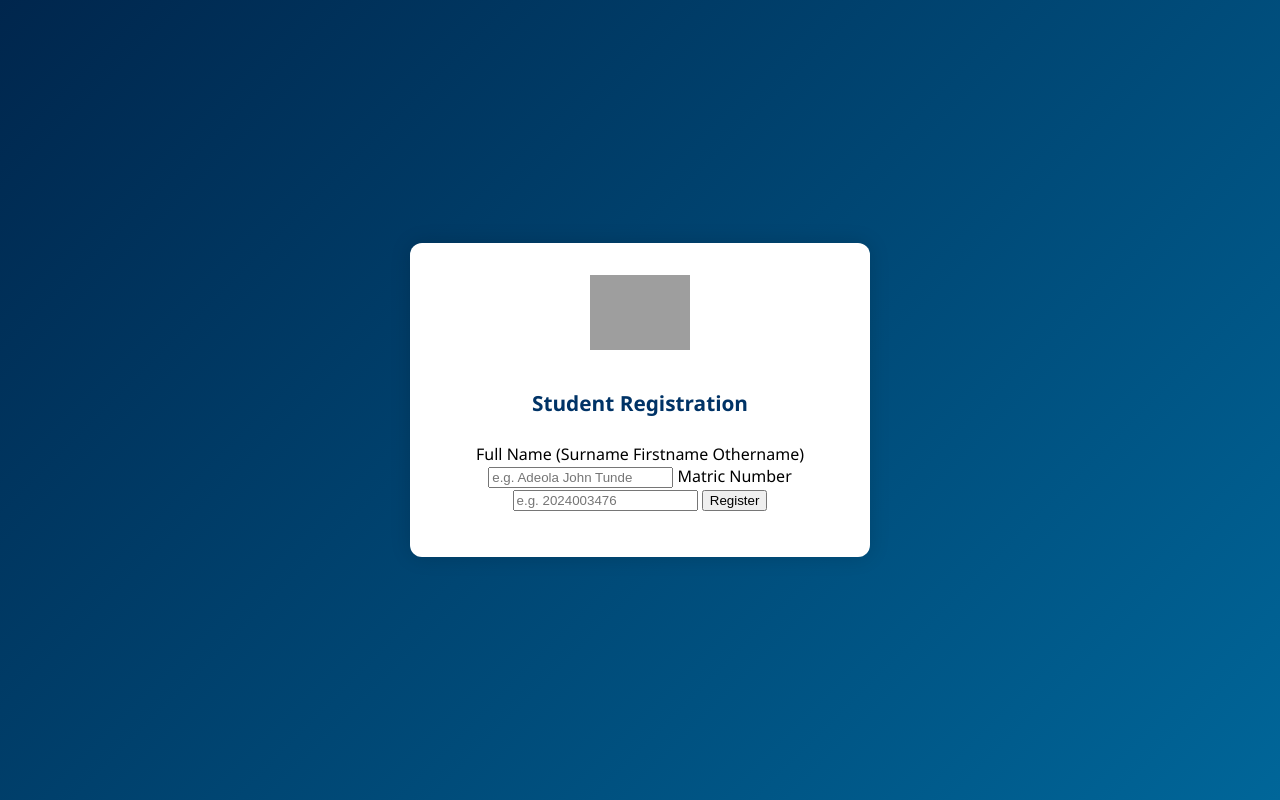
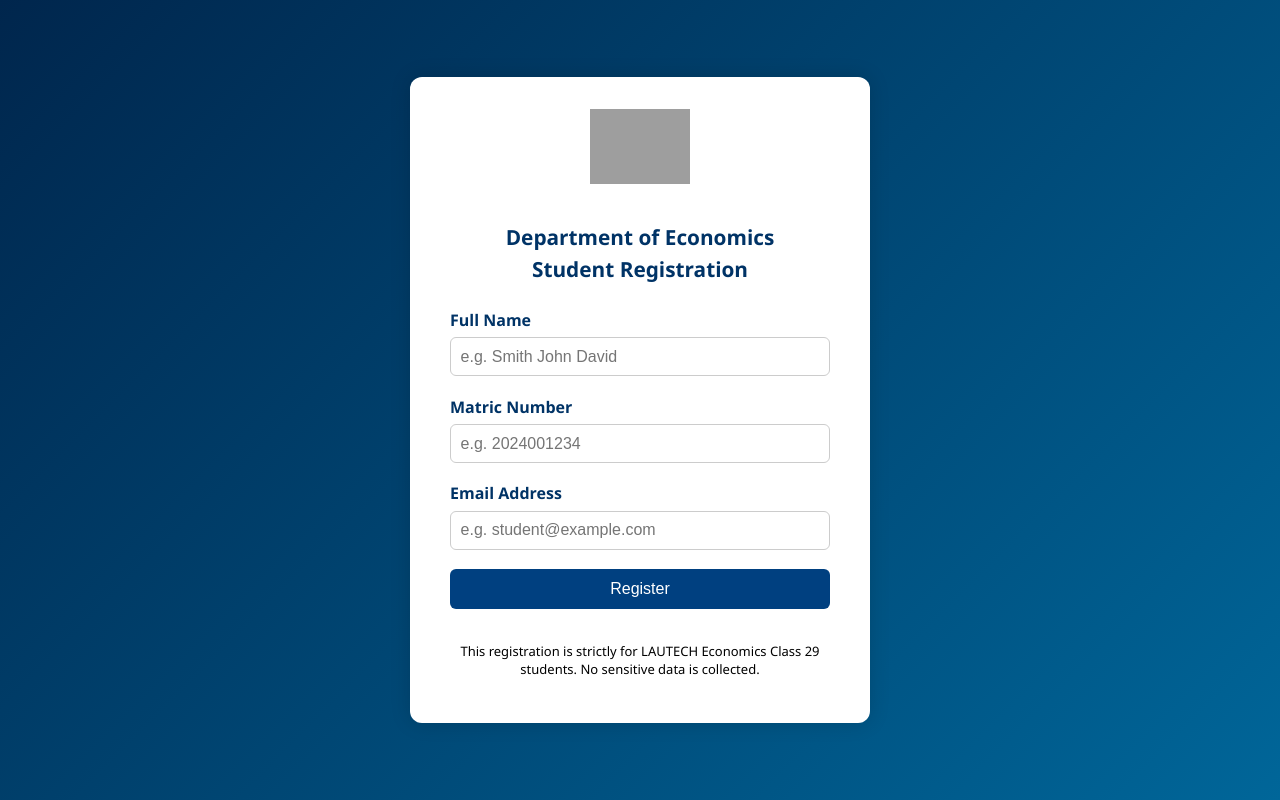
Before and after one commit to RayBen445/Lautech-Economic-Website-, a plain HTML site: page register.html in a window 1280 px wide. Drawn offline with Linux system fonts and the light colour scheme; grey boxes are pictures that could not be loaded.

Commit message:
Update register.html

```diff
--- a/register.html
+++ b/register.html
@@ -3,22 +3,55 @@
 <head>
   <meta charset="UTF-8" />
   <meta name="viewport" content="width=device-width, initial-scale=1.0"/>
-  <title>Register - LAUTECH Economics</title>
+  <title>Student Registration - LAUTECH Economics</title>
   <link rel="stylesheet" href="css/style.css" />
-  <script src="js/register.js" defer></script>
+  <script src="js/auth.js" defer></script>
 </head>
 <body class="login-body">
   <div class="login-container">
     <img src="https://upload.wikimedia.org/wikipedia/en/9/94/LAUTECH_logo.png" alt="LAUTECH Logo" class="login-logo" />
-    <h2>Student Registration</h2>
-    <form id="registerForm">
-      <label for="fullName">Full Name (Surname Firstname Othername)</label>
-      <input type="text" id="fullName" required placeholder="e.g. Adeola John Tunde" />
+    <h2>Department of Economics<br>Student Registration</h2>
+
+    <form id="loginForm">
+      <!-- Full Name -->
+      <label for="fullName">Full Name</label>
+      <input
+        type="text"
+        id="fullName"
+        name="fullName"
+        required
+        placeholder="e.g. Smith John David"
+        pattern="^[A-Za-z]+ [A-Za-z]+( [A-Za-z]+)?$"
+        title="Enter full name as: Surname Firstname Othername"
+      />
+
+      <!-- Matric Number -->
       <label for="matricNumber">Matric Number</label>
-      <input type="text" id="matricNumber" required placeholder="e.g. 2024003476" />
+      <input
+        type="text"
+        id="matricNumber"
+        name="matricNumber"
+        required
+        placeholder="e.g. 2024001234"
+      />
+
+      <!-- Email -->
+      <label for="email">Email Address</label>
+      <input
+        type="email"
+        id="email"
+        name="email"
+        required
+        placeholder="e.g. student@example.com"
+      />
+
       <button type="submit">Register</button>
-      <p id="registerError" class="error-msg"></p>
+      <p id="loginError" class="error-msg"></p>
     </form>
+
+    <p style="font-size: small; margin-top: 10px;">
+      This registration is strictly for LAUTECH Economics Class 29 students. No sensitive data is collected.
+    </p>
   </div>
 </body>
-</html>
+        </html>
```
